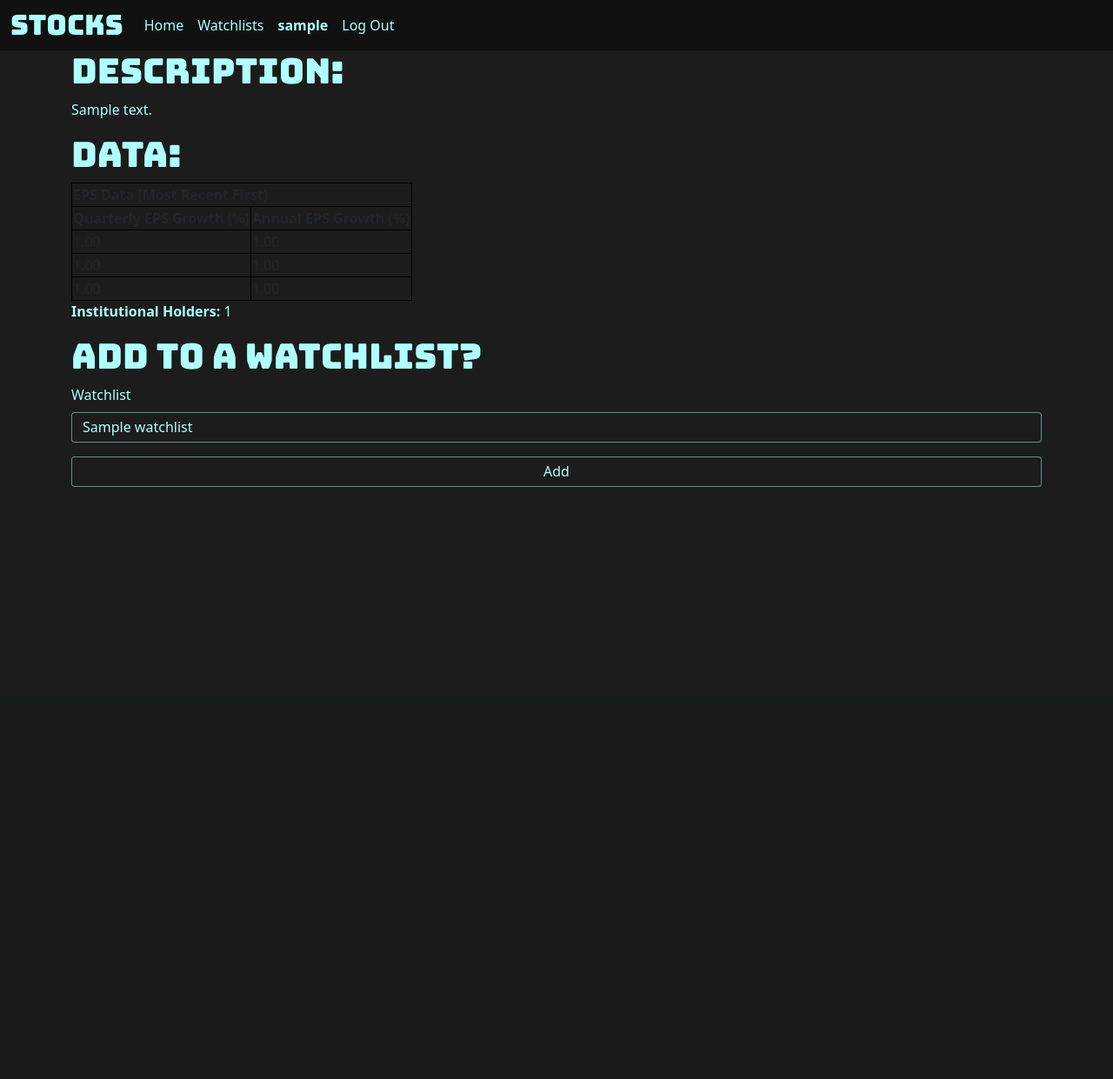
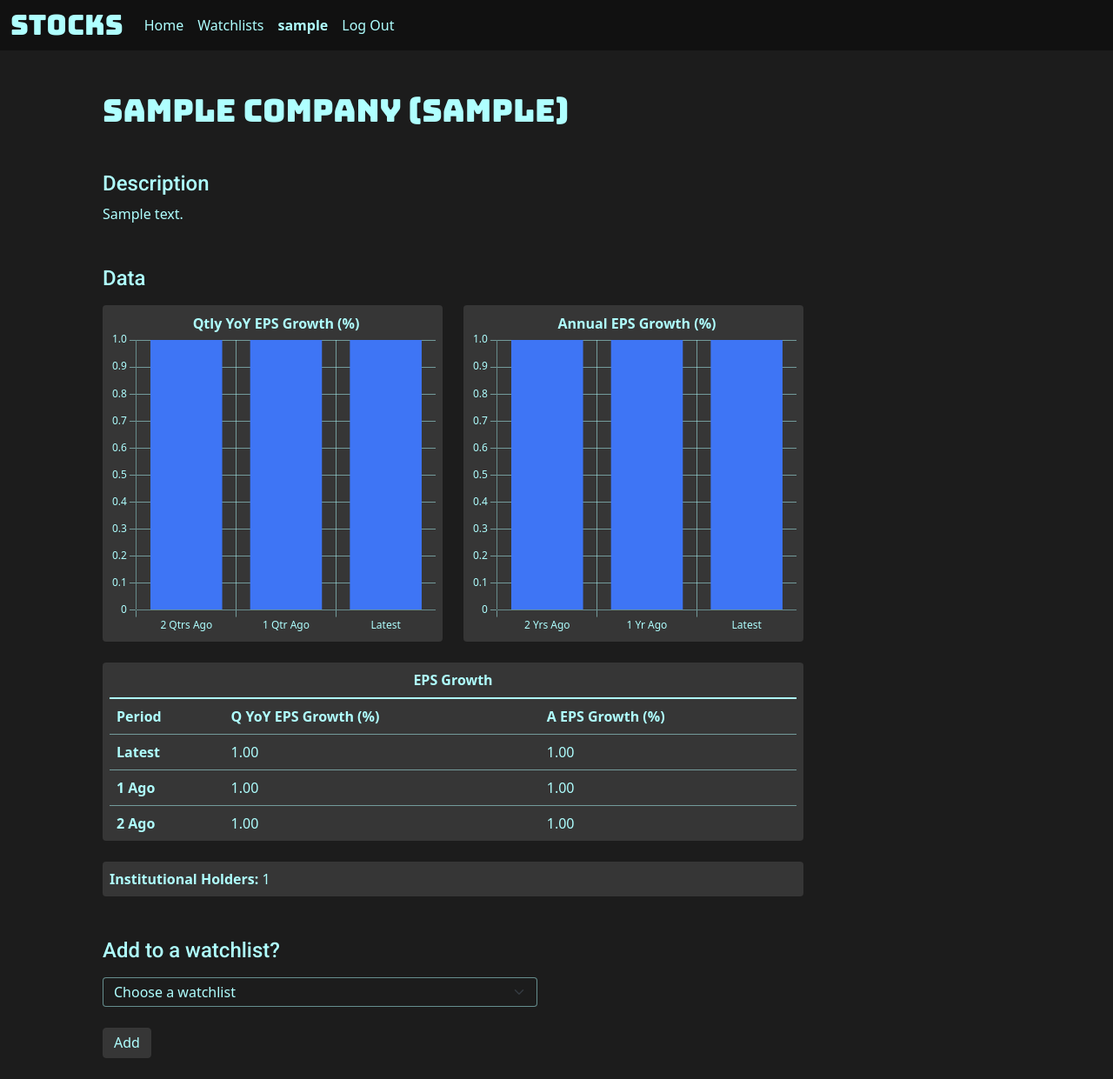
Before and after one commit to nrudzis/Capstone_1, a Flask app: a page that uses templates/base.html in a window 1280 px wide. Shown: the whole page at 87% size. Before the commit the page ends 560 px from the top, so only its background shows below. Run offline with Flask 2, Linux system fonts and the light colour scheme; the visitor is signed in with stand-in values (Sample User, id 1); tables that the repository leaves empty hold one stand-in row (values such as "Sample post").

Commit message:
added more styles focusing on search results and company info pages, added Charts.js

```diff
--- a/app.py
+++ b/app.py
@@ -19,6 +19,7 @@ debug = DebugToolbarExtension(app)
 
 connect_db(app)
 #seed_companies(company_info)
+
 
 # HELPER FUNCTIONS
 def login_required(f):
@@ -42,6 +43,32 @@ def check_username(f):
             return redirect(url_for('show_home'))
         return f(username, **kwargs)
     return wrapper
+
+def eg_trend(egs):
+    if None in egs:
+        if egs[0] is None or len(set(egs)) == 1 or egs[1:3].count(None) == 2:
+            return False
+        elif egs[1] is not None:
+            if egs[0] > egs[1]:
+                return 'trending_up'
+            elif egs[0] < egs[1]:
+                return 'trending_down'
+            else:
+                return 'trending_flat'
+        else:
+            if egs[0] > egs[2]:
+                return 'trending_up'
+            elif egs[0] < egs[2]:
+                return 'trending_down'
+            else:
+                return 'trending_flat'
+    else:
+        if egs[0] > egs[1] and egs[0] > egs[2]:
+            return 'trending_up'
+        elif egs[0] < egs[1] and egs[0] < egs[2]:
+            return 'trending_down'
+        else:
+            return 'trending_flat'
 
 
 # VIEW FUNCTIONS
@@ -116,7 +143,7 @@ def show_results():
         companies = Company.search(query_elements)
     company_ids = ','.join([str(company.id) for company in companies])
     watchlist_form.company_ids.data = company_ids
-    return render_template('search-results.html', companies=companies, watchlist_form=watchlist_form)
+    return render_template('search-results.html', companies=companies, watchlist_form=watchlist_form, eg_trend=eg_trend)
 
 
 @app.route('/companies/<ticker>', methods=['GET', 'POST'])
@@ -129,6 +156,7 @@ def show_company_info(ticker):
     company = Company.query.filter_by(ticker=ticker).first_or_404()
     add_to_watchlist_form = AddToWatchlistForm()
     add_to_watchlist_form.watchlist.choices = [(wl.id, wl.title) for wl in watchlists]
+    add_to_watchlist_form.watchlist.choices.insert(0, ('', 'Choose a watchlist'))
     if add_to_watchlist_form.validate_on_submit():
         watchlist_id = add_to_watchlist_form.watchlist.data
         watchlist_company = WatchlistCompany(watchlist_id=watchlist_id, company_id=company.id)
--- a/forms.py
+++ b/forms.py
@@ -41,9 +41,9 @@ class SearchSubform(Form):
 
     attribute = SelectField(choices=[
             ('', 'Choose a type of data'),
-            ('q_eps_growth_first', 'Latest Quarterly EPS Growth'),
-            ('q_eps_growth_next', '1 Quarter Ago Quarterly EPS Growth'),
-            ('q_eps_growth_last', '2 Quarters Ago Quarterly EPS Growth'),
+            ('q_eps_growth_first', 'Latest Quarterly YoY EPS Growth'),
+            ('q_eps_growth_next', '1 Qtr Ago Qtly YoY EPS Growth'),
+            ('q_eps_growth_last', '2 Qtrs Ago Qtly YoY EPS Growth'),
             ('a_eps_growth_first', 'Latest Annual EPS Growth'),
             ('a_eps_growth_next', '1 Year Ago Annual EPS Growth'),
             ('a_eps_growth_last', '2 Years Ago Annual EPS Growth'),
@@ -88,7 +88,7 @@ class WatchlistForm(FlaskForm):
 class AddToWatchlistForm(FlaskForm):
     """Form to add a company to an existing watchlist."""
 
-    watchlist = SelectField(choices=[])
+    watchlist = SelectField(choices=[], validators=[DataRequired()])
     add = SubmitField('Add')
 
 
--- a/models.py
+++ b/models.py
@@ -8,11 +8,13 @@ db = SQLAlchemy()
 bcrypt = Bcrypt()
 
 
+#HELPER FUNCTIONS
 def connect_db(app):
     db.app = app
     db.init_app(app)
 
 
+#MODELS
 class User(db.Model):
     """User model."""
 
--- /dev/null
+++ b/static/charts.js
@@ -0,0 +1,127 @@
+function makeChartData(data) {
+  return Array.from(data, e => e == null ? 0 : parseInt(e));
+}
+
+function makeBarColors(data) {
+  return Array.from(data, e => e > 0 ? 'rgb(62, 117, 245)' : 'rgb(255, 99, 132)');
+}
+
+const q_labels = [
+  '2 Qtrs Ago',
+  '1 Qtr Ago',
+  'Latest'
+];
+
+const a_labels = [
+  '2 Yrs Ago',
+  '1 Yr Ago',
+  'Latest'
+];
+
+const q_data = {
+  labels: q_labels,
+  datasets: [{
+    label: 'Qtly YoY EPS Growth (%)',
+    backgroundColor: makeBarColors(qEpsGrowthData),
+    data: makeChartData(qEpsGrowthData)
+  }]
+};
+
+const a_data = {
+  labels: a_labels,
+  datasets: [{
+    label: 'Annual EPS Growth (%)',
+    backgroundColor: makeBarColors(aEpsGrowthData),
+    data: makeChartData(aEpsGrowthData)
+  }]
+};
+
+const q_config = {
+  type: 'bar',
+  data: q_data,
+  options: {
+    aspectRatio: 1,
+    plugins: {
+      legend: {
+        labels: {
+          boxWidth: 0,
+          color: 'rgb(175, 255, 255)',
+          font: {
+            size: 16,
+            weight: 'bold'
+          }
+        }
+      }
+    },
+    scales: {
+      x: {
+        grid: {
+          color: 'rgba(175, 255, 255, 0.5)'
+        },
+        ticks: {
+          color: 'rgb(175, 255, 255)'
+        }
+      },
+      y: {
+        beginAtZero: true,
+        grid: {
+          color: 'rgba(175, 255, 255, 0.5)'
+        },
+        ticks: {
+          color: 'rgb(175, 255, 255)'
+        }
+      }
+    }
+  }
+};
+
+const a_config = {
+  type: 'bar',
+  data: a_data,
+  options: {
+    aspectRatio: 1,
+    plugins: {
+      legend: {
+        labels: {
+          boxWidth: 0,
+          color: 'rgb(175, 255, 255)',
+          font: {
+            size: 16,
+            weight: 'bold'
+          }
+        }
+      }
+    },
+    scales: {
+      x: {
+        grid: {
+          color: 'rgba(175, 255, 255, 0.5)'
+        },
+        ticks: {
+          color: 'rgb(175, 255, 255)'
+        }
+      },
+      y: {
+        beginAtZero: true,
+        grid: {
+          color: 'rgba(175, 255, 255, 0.5)'
+        },
+        ticks: {
+          color: 'rgb(175, 255, 255)'
+        }
+      }
+    }
+  }
+};
+
+Chart.defaults.font.family = "system-ui,-apple-system,'Segoe UI',Roboto,'Helvetica Neue','Noto Sans','Liberation Sans',Arial,sans-serif,'Apple Color Emoji','Segoe UI Emoji','Segoe UI Symbol','Noto Color Emoji'";
+
+const qEpsGrowthChart = new Chart(
+  document.getElementById('q-eps-growth-chart'),
+  q_config
+);
+
+const aEpsGrowthChart = new Chart(
+  document.getElementById('a-eps-growth-chart'),
+  a_config
+);
--- a/static/forms.js
+++ b/static/forms.js
@@ -13,7 +13,8 @@ $showFormSectionBtns.click(function(e) {
 });
 
 $hideFormSectionBtns.click(function() {
-  $(this).parent().hide();
+  $('[id$="-form-section"]').hide();
+  //$(this).parent().hide();
   $showFormSectionBtns.each(function() {
     $(this).show();
   });
@@ -30,3 +31,17 @@ $formSections.each(function() {
     $('#' + formSectionId + '-show').hide();
   }
 });
+
+//SELECTS
+//Make first option a placeholder
+function makePlaceholder(options) {
+  options.each(function() {
+    $(this)
+      .prop('disabled', true)
+      .prop('selected', true);
+  });
+}
+
+const $firstOptions = $('.form-select').find('option:first-child');
+
+makePlaceholder($firstOptions);
--- a/static/main.css
+++ b/static/main.css
@@ -24,19 +25,30 @@ body {
   background-color: #111111;
 }
 
+h1 {
+  color: #afffff;
+  font-family: 'Bungee', cursive;
+  font-size: 2.25rem;
+}
+
 h2 {
-  font-family: 'Bungee', cursive;
-  font-size: 2.5rem;
+  color: #afffff;
+  font-family: 'Roboto', sans-serif;
+  font-size: 1.5rem;
+  font-weight: 500;
+}
+
+p, a, button, input, select {
   color: #afffff;
 }
 
-p {
-  color: #afffff;
+ul {
+  list-style: none;
 }
 
 .form-control {
+  color: #afffff;
   line-height: 1.3;
-  color: #afffff;
   background-color: #1c1c1c;
   border: 1px solid rgba(175, 255, 255, .5);
   border-radius: 0.25rem;
@@ -136,3 +141,60 @@ input::-webkit-inner-spin-button {
 input[type=number] {
   -moz-appearance: textfield;
 }
+
+.search-result-heading {
+  color: #89acff;
+  font-weight: 400;
+  text-decoration: none;
+}
+
+.search-result-heading:hover{
+  color: #89acff;
+  font-weight: 400;
+  text-decoration: underline;
+}
+
+.data-icon {
+  vertical-align: middle;
+}
+
+.trending_up {
+  color: #3bd16f;
+}
+
+.trending_down {
+  color: #ff6389;
+}
+
+#data-section {
+  min-width: 300px;
+}
+
+#table-section {
+  background-color: #363636;
+  border-radius: 0.25rem;
+}
+
+.table {
+  color: #afffff;
+  border-bottom-color: rgba(175, 255, 255, .5);
+}
+
+.td-no-border {
+  border-bottom-width: 0 !important;
+}
+
+.chart {
+  background-color: #363636;
+  border-radius: 0.25rem;
+}
+
+.inst-holders-bg {
+  color: #afffff;
+  background-color: #363636;
+  border-radius: 0.25rem;
+}
+
+#wl-form-section {
+  min-width: 300px;
+}
--- a/templates/base.html
+++ b/templates/base.html
@@ -6,6 +6,7 @@
   <link rel="preconnect" href="https://fonts.googleapis.com">
   <link rel="preconnect" href="https://fonts.gstatic.com" crossorigin>
   <link rel="stylesheet" href="https://fonts.googleapis.com/css2?family=Bungee&display=swap">
+  <link rel="stylesheet" href="https://fonts.googleapis.com/css2?family=Roboto:wght@400;500&display=swap">
   <link rel="stylesheet" href="https://fonts.googleapis.com/css2?family=Material+Symbols+Outlined:opsz,wght,FILL,GRAD@48,400,0,0" />
   <link rel="stylesheet" href={{ url_for('static', filename='main.css') }}>
   <title>Stocks - {% block title %}{% endblock %}</title>
--- a/templates/company-info.html
+++ b/templates/company-info.html
@@ -1,49 +1,87 @@
 {% extends 'base.html' %}
 {% block title %}{{ company.name }} ({{ company.ticker }}){% endblock %}
-{% block h1 %}{{ company.name }} ({{ company.ticker }}){% endblock %}
 {% block content %}
-<h2>Description:</h2>
-<p>{{ company.description }}</p>
-<h2>Data:</h2>
-<table style="border: 1px solid black">
+<div class="row justify-content-start">
+  <div class="col-xs-auto col-xl-10 col-xxl-8 px-xs-3 px-sm-5 pt-5 pb-0">
+    <div id="company-info-section">
+      <h1 class="mb-5">{{ company.name }} ({{ company.ticker }})</h1>
+      <h2>Description</h2>
+      <p class="mb-5">{{ company.description }}</p>
+      <h2>Data</h2>
+      <div id="data-section" class="container-fluid p-0 pe-sm-3 pe-md-5">
+        <div id="chart-section" class="row mt-3">
+          <div class="col-sm-6">
+            <div class="chart px-2 pb-2 pt-1">
+              <canvas id="q-eps-growth-chart"></canvas>
+            </div>
+          </div>
+          <div class="col-sm-6">
+            <div class="chart px-2 pb-2 pt-1 mt-4 mt-sm-0">
+              <canvas id="a-eps-growth-chart"></canvas>
+            </div>
+          </div>
+        </div>
+        <div id="table-section" class="mt-4 px-2">
+          <table class="table mb-0">
             <thead>
               <tr>
-      <th colspan="100%" style="border: 1px solid black">EPS Data (Most Recent First)</th>
+                <th class="text-center" scope="col" colspan="100%">EPS Growth</th>
               </tr>
             </thead>
-  <tbody>
+            <tbody class="table-group-divider">
               <tr>
-      <th style="border: 1px solid black">Quarterly EPS Growth (%)</th>
-      <th style="border: 1px solid black">Annual EPS Growth (%)</th>
+                <th scope="col">Period</th>
+                <th scope="col">Q YoY EPS Growth (%)</th>
+                <th scope="col">A EPS Growth (%)</th>
               </tr>
               <tr>
-      <td style="border: 1px solid black">{{ company.q_eps_growth_first|round(2) if company.q_eps_growth_first != None else '--' }}</td>
-      <td style="border: 1px solid black">{{ company.a_eps_growth_first|round(2) if company.a_eps_growth_first != None else '--' }}</td>
+                <th scope="row">Latest</td>
+                <td>{{ company.q_eps_growth_first|round(2) if company.q_eps_growth_first != None else '--' }}</td>
+                <td>{{ company.a_eps_growth_first|round(2) if company.a_eps_growth_first != None else '--' }}</td>
               </tr>
               <tr>
-      <td style="border: 1px solid black">{{ company.q_eps_growth_next|round(2) if company.q_eps_growth_next != None else '--' }}</td>
-      <td style="border: 1px solid black">{{ company.a_eps_growth_next|round(2) if company.a_eps_growth_next != None else '--' }}</td>
+                <th scope="row">1 Ago</td>
+                <td>{{ company.q_eps_growth_next|round(2) if company.q_eps_growth_next != None else '--' }}</td>
+                <td>{{ company.a_eps_growth_next|round(2) if company.a_eps_growth_next != None else '--' }}</td>
               </tr>
               <tr>
-      <td style="border: 1px solid black">{{ company.q_eps_growth_last|round(2) if company.q_eps_growth_last != None else '--' }}</td>
-      <td style="border: 1px solid black">{{ company.a_eps_growth_last|round(2) if company.a_eps_growth_last != None else '--' }}</td>
+                <th class="td-no-border" scope="row">2 Ago</td>
+                <td class="td-no-border">{{ company.q_eps_growth_last|round(2) if company.q_eps_growth_last != None else '--' }}</td>
+                <td class="td-no-border">{{ company.a_eps_growth_last|round(2) if company.a_eps_growth_last != None else '--' }}</td>
               </tr>
             </tbody>
           </table>
-<p><strong>Institutional Holders:</strong> {{ company.institutional_holders }}</p>
+        </div>
+        <p class="inst-holders-bg p-2 mt-4 mb-5"><strong>Institutional Holders:</strong> {{ company.institutional_holders }}</p>
+      </div>
+    </div>
     {% if watchlists %}
+    <div id="wl-form-section" class="container-fluid p-0 pe-sm-3">
       <h2>Add to a watchlist?</h2>
       <form action="{{ url_for('show_company_info', ticker=company.ticker) }}" method="post">
         {{ add_to_watchlist_form.hidden_tag()}}
         {% for field in add_to_watchlist_form if field.widget.input_type != 'hidden' %}
-  <p>
-    {{ field.label(class_="form-label") if field.widget.input_type != 'submit' }}
-    {{ field(class_="form-control") }}
+        {% if field.widget.input_type != 'submit' %}
+          {{ field(class_="form-control form-select form-max-width mt-3") }}
+        {% else %}
+          {{ field(class_="btn btn-outline-light me-2 my-4") }}
+        {% endif %}
         {% for e in field.errors %}
-    <small>{{ e }}</small>
+        <small class="form-error d-block">{{ e }}</small>
         {% endfor %}
-  </p>
         {% endfor %}
       </form>
+    </div>
     {% endif %}
+  </div>
+</div>
 {% endblock %}
+{% block scripts %}
+<script src={{ url_for('static', filename='forms.js') }}></script>
+<script src="https://cdnjs.cloudflare.com/ajax/libs/Chart.js/3.9.1/chart.min.js" integrity="sha512-ElRFoEQdI5Ht6kZvyzXhYG9NqjtkmlkfYk0wr6wHxU9JEHakS7UJZNeml5ALk+8IKlU6jDgMabC3vkumRokgJA==" crossorigin="anonymous" referrerpolicy="no-referrer"></script>
+<script>
+  const qEpsGrowthData = {{ [company.q_eps_growth_last|round() if company.q_eps_growth_last != None else company.q_eps_growth_last, company.q_eps_growth_next|round() if company.q_eps_growth_next != None else company.q_eps_growth_next, company.q_eps_growth_first|round() if company.q_eps_growth_first != None else company.q_eps_growth_first]|tojson }}
+  const aEpsGrowthData = {{ [company.a_eps_growth_last|round() if company.a_eps_growth_last != None else company.a_eps_growth_last, company.a_eps_growth_next|round() if company.a_eps_growth_next != None else company.a_eps_growth_next, company.a_eps_growth_first|round() if company.a_eps_growth_first != None else company.a_eps_growth_first]|tojson }}
+</script>
+<script src={{ url_for('static', filename='charts.js') }}></script>
+{% endblock %}
--- a/templates/logged-out-home.html
+++ b/templates/logged-out-home.html
@@ -10,7 +10,7 @@
 <div class="row justify-content-center">
   <div class="col col-xs-auto col-sm-9 col-md-8 col-lg-7 col-xl-6 col-xxl-5 px-xs-3 px-sm-5 pt-5 pb-0">
     <div id="login-form-section">
-      <h2 class="mb-5">Log In</h2>
+      <h1 class="mb-5">Log In</h1>
       <form action="{{ url_for('show_home') }}" method="post">
         {{ login_form.hidden_tag()}}
         {% for field in login_form if field.widget.input_type != 'hidden' %}
@@ -27,7 +27,7 @@
       <p><span class="d-inline align-middle">Don't have an account? Register </span><button id="register-form-section-show" class="btn btn-link px-0">here</button><span class="d-inline-block align-middle">.</span></p>
     </div>
     <div id="register-form-section" style="display: none">
-      <h2 class="mb-5">Register</h2>
+      <h1 class="mb-5">Register</h1>
       <form action="{{ url_for('show_home') }}" method="post">
         {{ register_form.hidden_tag() }}
         {% for field in register_form if field.widget.input_type != 'hidden' %}
```
Also changed, not shown: other parts of static/main.css (+24 -30 lines), static/searchfields.js (+0 -12 lines), templates/logged-in-home.html (+4 -4 lines), templates/search-results.html (+32 -12 lines). Lines whose indentation alone changed are shown as unchanged.
